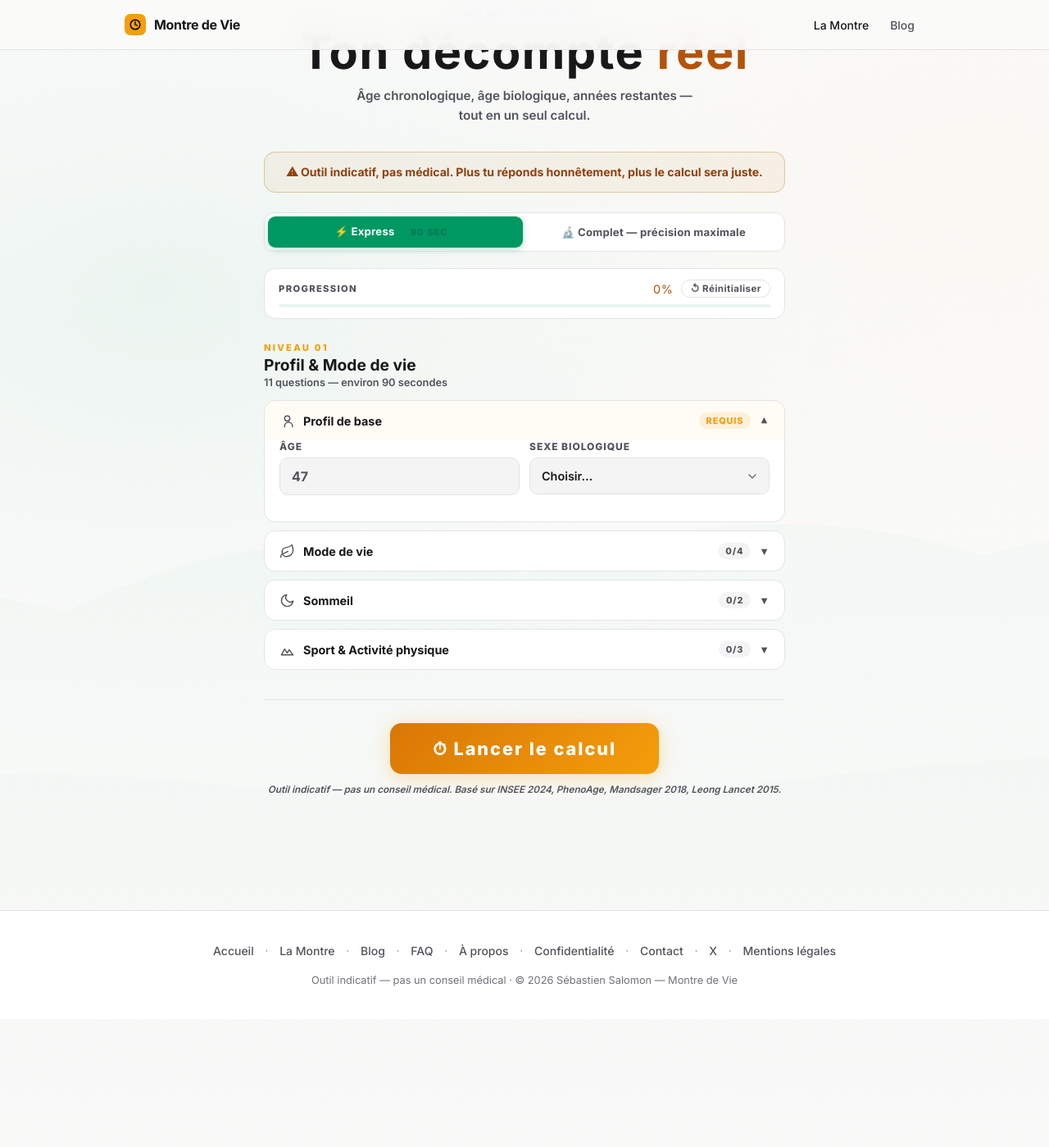
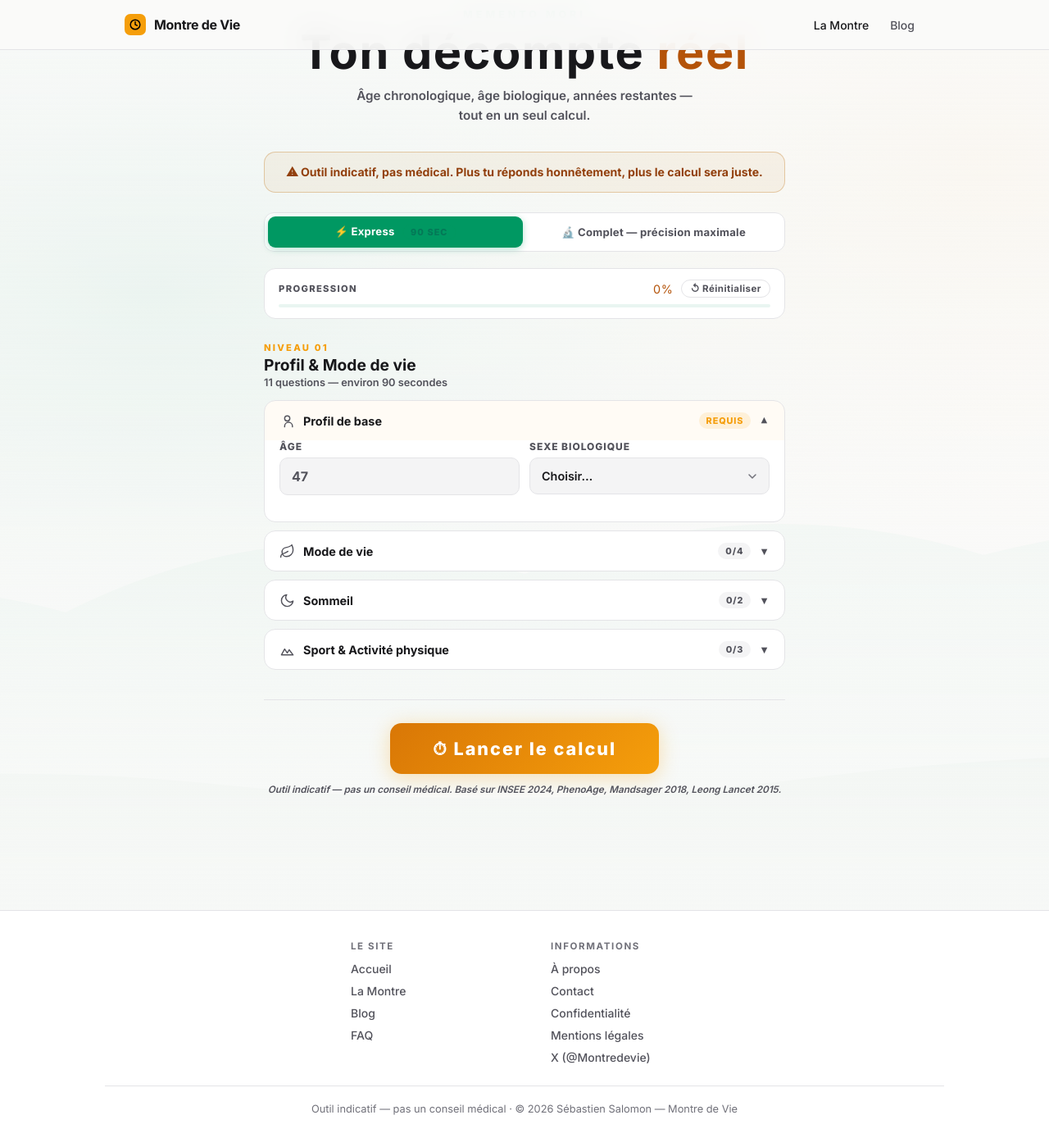
Before and after one commit to SebRunNature/memento-mori, a Jekyll site: the page built from montre/index.html, in a window 1280 px wide and 1400 px high, scrolled down 82 px. Shown: the whole window at 82% size. Built offline with Jekyll 4.4.1, drawn with Linux system fonts in a browser that asks for light colours; before the commit the page ends 1325 px from its top, so only the background shows below that.

Commit message:
Pied de page en deux colonnes (Le site / Informations) et mentions légales justifiées
- Même pied de page sur le layout, /montre/ et /grille/ : Accueil, La Montre, Blog, FAQ d'un côté ; À propos, Contact, Confidentialité, Mentions légales, X de l'autre.
- Mentions légales : texte justifié.

Co-Authored-By: Claude Sonnet 5.5 <noreply@anthropic.com>
Claude-Session: https://claude.ai/code/session_01CwhknXf2CiLqDihVyfTai6

```diff
--- a/mentions-legales/index.html
+++ b/mentions-legales/index.html
@@ -10,13 +10,13 @@ last_modified_at: 2026-11-11
 .ml-hero { text-align:center; padding:48px 0 32px; }
 .ml-eyebrow { font-size:.72rem; letter-spacing:.3em; color:var(--green); text-transform:uppercase; font-weight:700; margin-bottom:14px; }
 .ml-hero h1 { font-size:clamp(2rem,6vw,2.8rem); font-weight:800; letter-spacing:-0.03em; color:var(--text); margin-bottom:16px; line-height:1.1; }
-.ml-hero p { font-size:.95rem; color:var(--muted); max-width:560px; margin:0 auto; line-height:1.7; }
+.ml-hero p { font-size:.95rem; color:var(--muted); max-width:560px; margin:0 auto; line-height:1.7; text-align:justify; }
 .ml-title { font-size:1.1rem; font-weight:700; letter-spacing:-0.01em; color:var(--text); border-bottom:1px solid var(--border); padding-bottom:10px; margin:40px 0 16px; }
 .ml-table { width:100%; border-collapse:collapse; margin-bottom:8px; font-size:.9rem; }
-.ml-table td { padding:9px 0; vertical-align:top; border-bottom:1px solid var(--border); color:var(--muted); line-height:1.6; }
+.ml-table td { padding:9px 0; vertical-align:top; border-bottom:1px solid var(--border); color:var(--muted); line-height:1.6; text-align:justify; }
 .ml-table td:first-child { font-weight:700; color:var(--text); width:210px; padding-right:18px; }
 .ml-table a, .ml-prose a { color:var(--amber-lt); text-decoration:none; font-weight:600; }
-.ml-prose { font-size:.92rem; color:var(--muted); line-height:1.75; margin-bottom:14px; }
+.ml-prose { font-size:.92rem; color:var(--muted); line-height:1.75; margin-bottom:14px; text-align:justify; hyphens:auto; }
 .ml-update { font-size:.8rem; color:var(--dim); margin-top:36px; }
 @media(max-width:600px){ .ml-table td:first-child { width:120px; } }
 </style>
--- a/montre/index.html
+++ b/montre/index.html
@@ -384,6 +384,10 @@ body.embed-mode .embed-attribution{display:flex;align-items:center;justify-conte
 .footer-link{font-size:.875rem;font-weight:500;color:var(--muted);text-decoration:none;padding:4px 8px;border-radius:6px;transition:color .2s}
 .footer-link:hover{color:var(--text)}
 .footer-sep{color:var(--dim);font-size:.75rem}
+.footer-cols{display:grid;grid-template-columns:repeat(2,minmax(0,1fr));gap:24px 48px;max-width:440px;margin:0 auto 22px;text-align:left}
+.footer-col{display:flex;flex-direction:column;gap:2px}
+.footer-title{font-size:.72rem;font-weight:700;letter-spacing:.14em;text-transform:uppercase;color:var(--dim);margin-bottom:6px;padding:0 8px}
+.site-footer .footer-copy{border-top:1px solid var(--border);padding-top:18px}
 .footer-copy{font-size:.8rem;color:var(--dim);line-height:1.6}
 .footer-copy a{color:var(--dim);text-decoration:none}
 .footer-copy a:hover{color:var(--muted)}
@@ -733,7 +737,31 @@ body.embed-mode .embed-attribution{display:flex;align-items:center;justify-conte
 </div>
 
 <!-- FOOTER -->
-<footer class="site-footer"><div class="site-footer-inner"><div class="footer-links"><a class="footer-link" href="/">Accueil</a><span class="footer-sep">·</span><a class="footer-link" href="/montre/">La Montre</a><span class="footer-sep">·</span><a class="footer-link" href="/blog/">Blog</a><span class="footer-sep">·</span><a class="footer-link" href="/faq/">FAQ</a><span class="footer-sep">·</span><a class="footer-link" href="/apropos/">À propos</a><span class="footer-sep">·</span><a class="footer-link" href="/confidentialite/">Confidentialité</a><span class="footer-sep">·</span><a class="footer-link" href="/contact/">Contact</a><span class="footer-sep">·</span><a class="footer-link" href="https://x.com/Montredevie" target="_blank" rel="noopener">X</a><span class="footer-sep">·</span><a class="footer-link" href="/mentions-legales/">Mentions légales</a></div><p class="footer-copy">Outil indicatif — pas un conseil médical · © 2026 Sébastien Salomon — Montre de Vie</p></div></footer>
+<footer class="site-footer">
+  <div class="site-footer-inner">
+    <nav class="footer-cols" aria-label="Pied de page">
+      <div class="footer-col">
+        <span class="footer-title">Le site</span>
+        <a class="footer-link" href="/">Accueil</a>
+        <a class="footer-link" href="/montre/">La Montre</a>
+        <a class="footer-link" href="/blog/">Blog</a>
+        <a class="footer-link" href="/faq/">FAQ</a>
+      </div>
+      <div class="footer-col">
+        <span class="footer-title">Informations</span>
+        <a class="footer-link" href="/apropos/">À propos</a>
+        <a class="footer-link" href="/contact/">Contact</a>
+        <a class="footer-link" href="/confidentialite/">Confidentialité</a>
+        <a class="footer-link" href="/mentions-legales/">Mentions légales</a>
+        <a class="footer-link" href="https://x.com/Montredevie" target="_blank" rel="noopener">X (@Montredevie)</a>
+      </div>
+    </nav>
+    <p class="footer-copy">
+      Outil indicatif — pas un conseil médical ·
+      © 2026 Sébastien Salomon — Montre de Vie
+    </p>
+  </div>
+</footer>
 <script>
 'use strict';
 const D = {};
```
Also changed, not shown: _layouts/default.html (+13 -11 lines), grille/index.html (+14 -12 lines).
